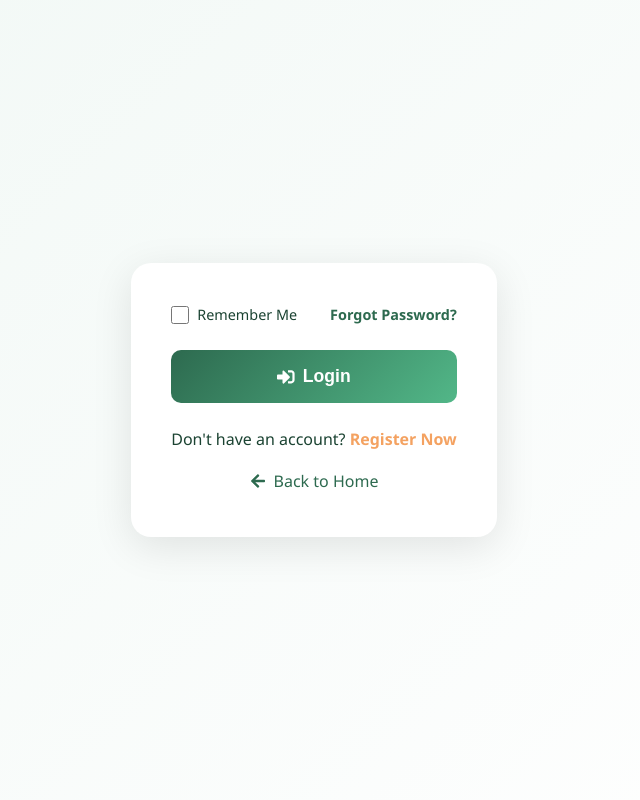
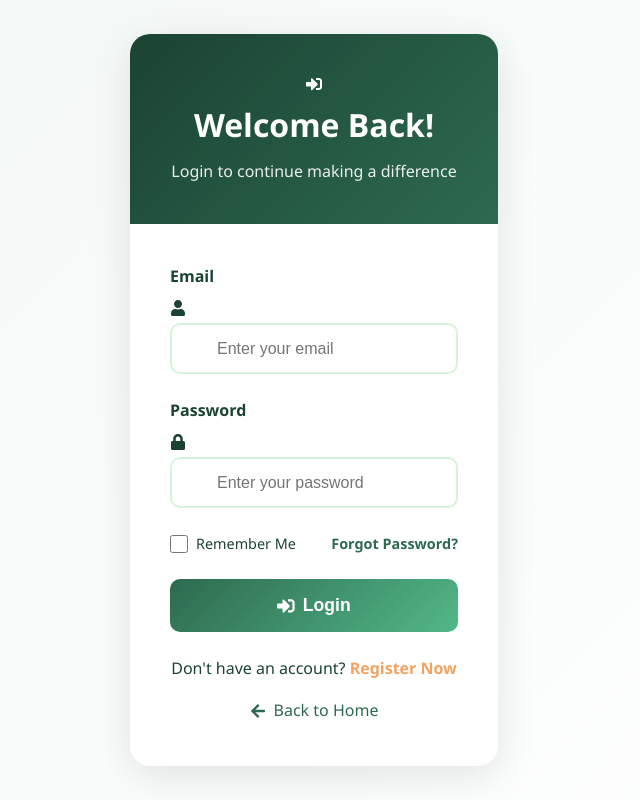
Before and after one commit to rishima17/LeftOverFood-Donation, a React app in the folder frontend/: page /login in a window 1280 px wide. Shown: the whole page, without its empty margins (326-966 px from the left). Built offline with nearby package versions, Linux system fonts and the light colour scheme; the HTML template or start-up script is replaced by a standard one.

Commit message:
Update Login.jsx

```diff
--- a/frontend/src/components/Login.jsx
+++ b/frontend/src/components/Login.jsx
@@ -100,10 +100,47 @@ const Login = () => {
         .back-home a:hover { color: var(--primary-light); }
         .form-message { text-align: center; margin-top: 1rem; color: var(--accent-green); font-weight: 600; }
       `}</style>
+
       <div className="login-container">
-      {/* your existing styles and markup */}
+        <div className="login-header">
+          <FaSignInAlt />
+          <h2>Welcome Back!</h2>
+          <p>Login to continue making a difference</p>
+        </div>
+
         <form className="login-form" onSubmit={handleLogin}>
-        {/* email & password inputs */}
+          <div className="form-group">
+            <label htmlFor="email">Email</label>
+            <div className="input-group">
+              <FaUser />
+              <input
+                type="text"
+                id="email"
+                name="email"
+                placeholder="Enter your email"
+                value={email}
+                onChange={(e) => setEmail(e.target.value)}
+                required
+              />
+            </div>
+          </div>
+
+          <div className="form-group">
+            <label htmlFor="password">Password</label>
+            <div className="input-group">
+              <FaLock />
+              <input
+                type="password"
+                id="password"
+                name="password"
+                placeholder="Enter your password"
+                value={password}
+                onChange={(e) => setPassword(e.target.value)}
+                required
+              />
+            </div>
+          </div>
+
           <div className="form-options">
             <label className="remember-me">
               <input
```
Lines whose indentation alone changed are shown as unchanged.
